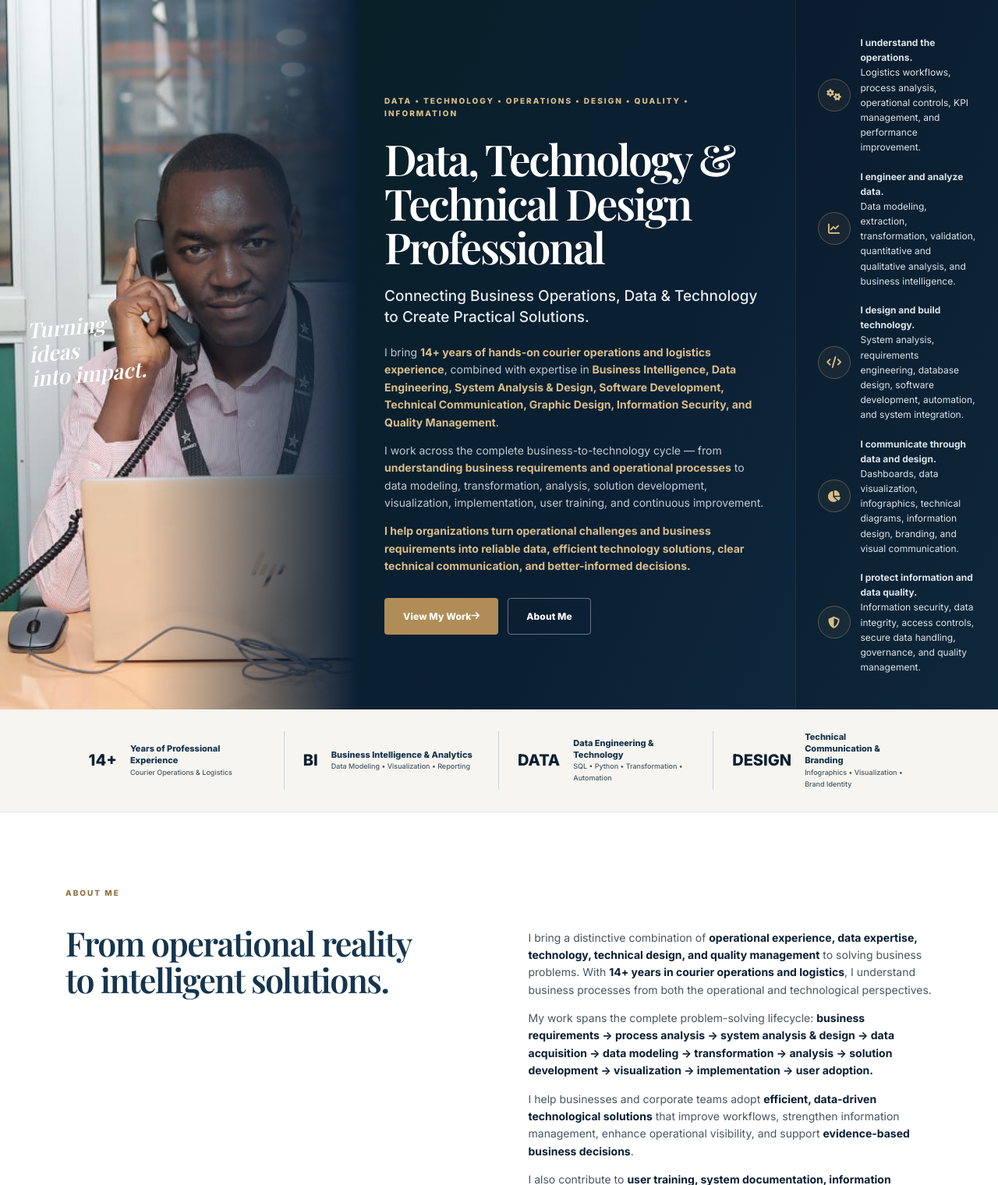
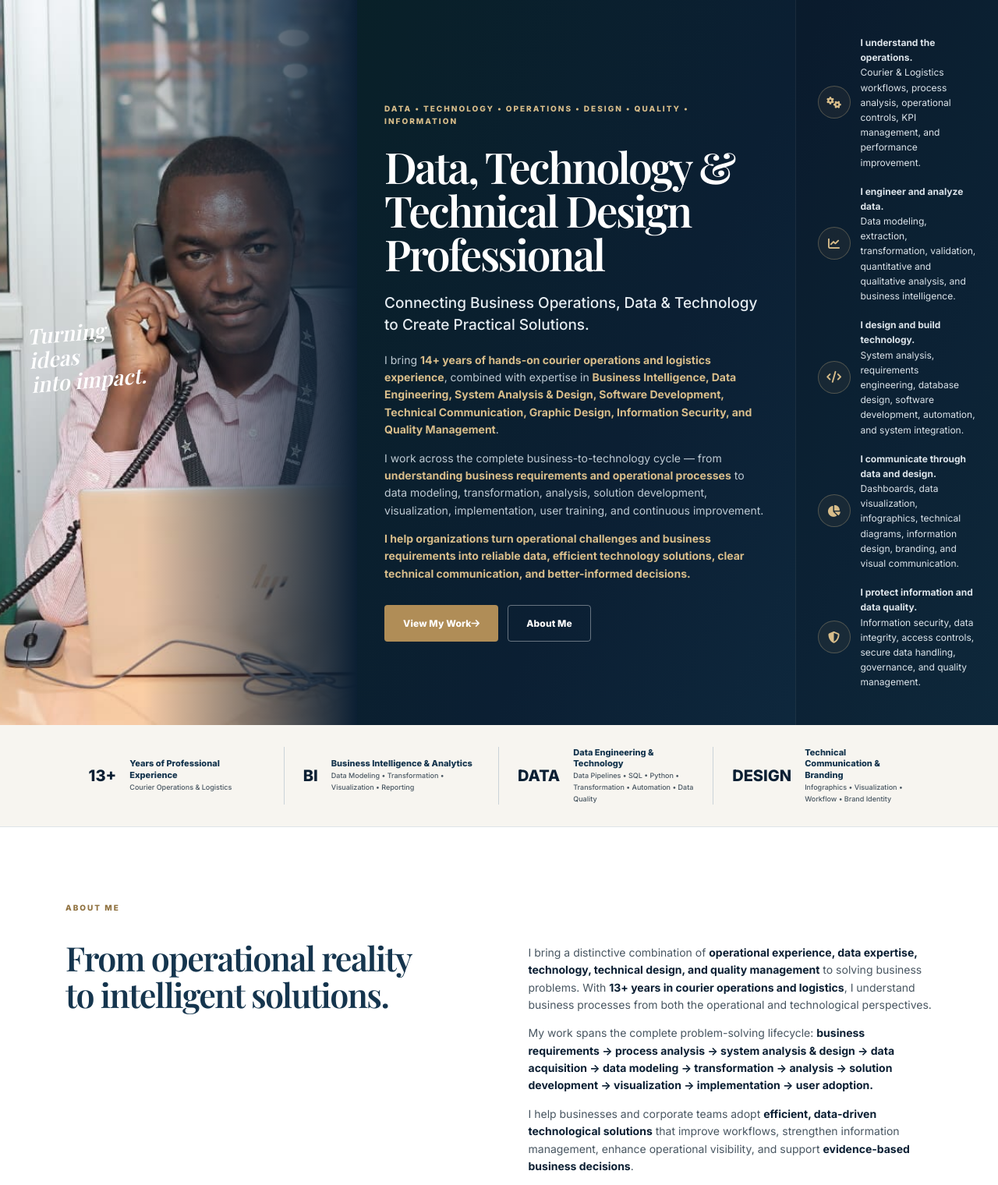
Before and after one commit to wambuajm/portfolio, a Django app: page / in a window 1280 px wide. Shown: the part 76-1596 px from the top of the page at 78% size. Run offline with Django 5.2, Linux system fonts and the light colour scheme; data comes from the database, SQL or seed files in the repository.

Commit message:
New profile updates

```diff
--- a/portfolio/templates/portfolio/home.html
+++ b/portfolio/templates/portfolio/home.html
@@ -101,7 +101,7 @@ James M. Wambua | Data, Technology, Operations & Technical Design Professional
             <i class="fa-solid fa-gears"></i>
             <span>
                 <strong>I understand the operations.</strong><br>
-                Logistics workflows, process analysis, operational controls,
+                Courier &amp; Logistics workflows, process analysis, operational controls,
                 KPI management, and performance improvement.
             </span>
         </div>
@@ -141,9 +141,7 @@ James M. Wambua | Data, Technology, Operations & Technical Design Professional
                 secure data handling, governance, and quality management.
             </span>
         </div>
-
     </div>
-
 </section>
 
 
@@ -154,7 +152,7 @@ James M. Wambua | Data, Technology, Operations & Technical Design Professional
 <section class="metrics">
 
     <div>
-        <strong>14+</strong>
+        <strong>13+</strong>
         <span>
             Years of Professional Experience<br>
             <small>
@@ -169,7 +167,7 @@ James M. Wambua | Data, Technology, Operations & Technical Design Professional
         <span>
             Business Intelligence &amp; Analytics<br>
             <small>
-                Data Modeling • Visualization • Reporting
+                Data Modeling • Transformation • Visualization • Reporting
             </small>
         </span>
     </div>
@@ -180,7 +178,7 @@ James M. Wambua | Data, Technology, Operations & Technical Design Professional
         <span>
             Data Engineering &amp; Technology<br>
             <small>
-                SQL • Python • Transformation • Automation
+               Data Pipelines • SQL • Python • Transformation • Automation • Data Quality
             </small>
         </span>
     </div>
@@ -191,11 +189,10 @@ James M. Wambua | Data, Technology, Operations & Technical Design Professional
         <span>
             Technical Communication &amp; Branding<br>
             <small>
-                Infographics • Visualization • Brand Identity
+                Infographics • Visualization • Workflow • Brand Identity
             </small>
         </span>
     </div>
-
 </section>
 
 
@@ -203,35 +200,24 @@ James M. Wambua | Data, Technology, Operations & Technical Design Professional
      ABOUT
      ========================================================= -->
 
-<section
-    class="section"
-    id="about"
->
-
+<section class="section" id="about">
     <div class="section-label">
         ABOUT ME
     </div>
-
-
     <div class="split">
-
         <div>
-
             <h2>
                 From operational reality<br>
                 to intelligent solutions.
             </h2>
-
         </div>
 
-
         <div>
-
             <p>
                 I bring a distinctive combination of
                 <strong>operational experience, data expertise, technology,
                 technical design, and quality management</strong> to solving
-                business problems. With <strong>14+ years in courier operations
+                business problems. With <strong>13+ years in courier operations
                 and logistics</strong>, I understand business processes from
                 both the operational and technological perspectives.
             </p>
@@ -263,18 +249,12 @@ James M. Wambua | Data, Technology, Operations & Technical Design Professional
                 but effectively adopted and used.
             </p>
 
-            <a
-                class="text-link"
-                href="#skills"
-            >
+            <a class="text-link" href="#skills">
                 Explore my capabilities
                 <i class="fa-solid fa-arrow-right"></i>
             </a>
-
         </div>
-
     </div>
-
 </section>
 
 
@@ -303,7 +283,6 @@ James M. Wambua | Data, Technology, Operations & Technical Design Professional
 
         </div>
 
-
         <a
             class="text-link"
             href="{% url 'portfolio:projects' %}"
@@ -316,13 +295,9 @@ James M. Wambua | Data, Technology, Operations & Technical Design Professional
 
 
     <div class="project-grid">
-
         {% for project in projects %}
-
         <article class="project-card">
-
             {% if project.image %}
-
                 <img
                     src="{{ project.image.url }}"
                     alt="{{ project.title }}"
@@ -331,15 +306,11 @@ James M. Wambua | Data, Technology, Operations & Technical Design Professional
             {% else %}
 
                 <div class="project-placeholder">
-
                     <i class="fa-solid fa-folder-open"></i>
-
                     <span>
                         {{ project.get_category_display }}
                     </span>
-
                 </div>
-
             {% endif %}
 
 
@@ -350,16 +321,8 @@ James M. Wambua | Data, Technology, Operations & Technical Design Professional
                 </span>
 
 
-                <h3>
-                    {{ project.title }}
-                </h3>
-
-
-                <p>
-                    {{ project.summary|truncatechars:130 }}
-                </p>
-
-
+                <h3>{{ project.title }}</h3>
+                <p>{{ project.summary|truncatechars:130 }}</p>
                 {% if project.tools %}
 
                 <small>
@@ -370,47 +333,30 @@ James M. Wambua | Data, Technology, Operations & Technical Design Professional
                 {% endif %}
 
 
-                <a
-                    href="{% url 'portfolio:project_detail' project.slug %}"
-                >
+                <a  href="{% url 'portfolio:project_detail' project.slug %}">
                     View Case Study
                     <i class="fa-solid fa-arrow-right"></i>
                 </a>
-
             </div>
-
         </article>
-
 
         {% empty %}
 
         <article class="empty-card">
-
             <i class="fa-solid fa-folder-plus"></i>
-
-            <h3>
-                Add Your Projects
-            </h3>
-
+            <h3>Add Your Projects</h3>
             <p>
                 Create projects from Django Admin and
                 they will automatically appear here.
             </p>
 
-            <a
-                class="text-link"
-                href="/admin/"
-            >
+            <a class="text-link"  href="/admin/" >
                 Open Django Admin
                 <i class="fa-solid fa-arrow-right"></i>
             </a>
-
         </article>
-
         {% endfor %}
-
     </div>
-
 </section>
 
 
@@ -436,18 +382,14 @@ James M. Wambua | Data, Technology, Operations & Technical Design Professional
         <p>
             A practical technical toolkit spanning data analytics,
             business intelligence, data engineering, databases,
-            software development, systems analysis, security,
-            quality, and technical design.
+            software development, systems analysis, system security,
+            data quality, and technical design.
         </p>
-
     </div>
 
-
     <div class="technical-skills-grid">
-
         <!-- DATA & BI -->
         <div class="technical-skill-card">
-
             <div class="skill-card-header">
 
                 <div class="skill-icon">
@@ -526,6 +468,7 @@ James M. Wambua | Data, Technology, Operations & Technical Design Professional
             <div class="skill-tags">
                 <span>SQL</span>
                 <span>MySQL</span>
+                <span>MongoDB</span>
                 <span>SQLite</span>
                 <span>Microsoft Access</span>
                 <span>Database Design</span>
@@ -556,7 +499,6 @@ James M. Wambua | Data, Technology, Operations & Technical Design Professional
             <div class="skill-tags">
                 <span>Python</span>
                 <span>Django</span>
-                <span>PHP</span>
                 <span>Node.js</span>
                 <span>JavaScript</span>
                 <span>HTML</span>
@@ -587,7 +529,7 @@ James M. Wambua | Data, Technology, Operations & Technical Design Professional
 
             <div class="skill-tags">
                 <span>Requirements Analysis</span>
-                <span>Requirements Engineering</span>
+                <span>Process Control</span>
                 <span>Process Mapping</span>
                 <span>System Analysis</span>
                 <span>System Design</span>
@@ -620,21 +562,20 @@ James M. Wambua | Data, Technology, Operations & Technical Design Professional
                 <span>Information Security</span>
                 <span>Data Integrity</span>
                 <span>Access Controls</span>
+                <span>Strategic Alignment</span>
+                <span>Risk Management</span>
                 <span>Secure Data Handling</span>
                 <span>Data Governance</span>
                 <span>Information Management</span>
                 <span>Confidentiality</span>
                 <span>Data Quality</span>
             </div>
-
         </div>
 
 
         <!-- QUALITY -->
         <div class="technical-skill-card">
-
             <div class="skill-card-header">
-
                 <div class="skill-icon">
                     <i class="fa-solid fa-award"></i>
                 </div>
@@ -650,8 +591,10 @@ James M. Wambua | Data, Technology, Operations & Technical Design Professional
                 <span>QMS</span>
                 <span>Internal Auditing</span>
                 <span>Process Controls</span>
+                <span>Quality Planning</span>
                 <span>Compliance</span>
                 <span>Corrective Action</span>
+                <span>Quality Control</span>
                 <span>Risk Awareness</span>
                 <span>Documentation</span>
                 <span>Continuous Improvement</span>
@@ -662,23 +605,19 @@ James M. Wambua | Data, Technology, Operations & Technical Design Professional
 
         <!-- DESIGN -->
         <div class="technical-skill-card">
-
             <div class="skill-card-header">
-
                 <div class="skill-icon">
                     <i class="fa-solid fa-pen-nib"></i>
                 </div>
-
                 <div>
                     <span>08</span>
                     <h3>Technical Design &amp; Media</h3>
                 </div>
-
             </div>
-
             <div class="skill-tags">
                 <span>Adobe Photoshop</span>
                 <span>Adobe Illustrator</span>
+                <span>Adobe InDesign</span>
                 <span>CorelDRAW</span>
                 <span>Affinity</span>
                 <span>Canva</span>
@@ -688,13 +627,11 @@ James M. Wambua | Data, Technology, Operations & Technical Design Professional
                 <span>Branding</span>
                 <span>Photography</span>
                 <span>Video Production</span>
-                <span>vMix</span>
+                <span>vMix Livestreaming</span>
             </div>
 
         </div>
-
     </div>
-
 </section>
 
 
@@ -707,11 +644,8 @@ James M. Wambua | Data, Technology, Operations & Technical Design Professional
     <div class="section-label">
         PROFESSIONAL SKILLS
     </div>
-
     <div class="professional-skills-layout">
-
         <div class="professional-skills-intro">
-
             <span class="professional-number">
                 09
             </span>
@@ -733,11 +667,8 @@ James M. Wambua | Data, Technology, Operations & Technical Design Professional
 
 
         <div class="professional-skills-grid">
-
             <div class="professional-skill-card">
-
                 <i class="fa-solid fa-truck-fast"></i>
-
                 <div>
                     <h3>
                         Logistics &amp; Operations Analytics
@@ -745,38 +676,30 @@ James M. Wambua | Data, Technology, Operations & Technical Design Professional
 
                     <p>
                         Courier operations, logistics processes, shipment
-                        analytics, allocation, delivery performance,
-                        SLA monitoring, POD performance, route analysis,
+                        dispatch processing, allocation, delivery performance,
+                        SLA monitoring, POD performance, route mapping &amp; planning,
                         productivity and operational KPIs.
                     </p>
                 </div>
-
             </div>
 
-
             <div class="professional-skill-card">
-
                 <i class="fa-solid fa-chart-line"></i>
 
                 <div>
                     <h3>
                         Business Intelligence &amp; Decision Support
                     </h3>
-
                     <p>
                         Translating operational and business data into
                         KPIs, management reports, dashboards, trends,
-                        performance insights and decision-support information.
+                        performance insights and data-driven decision-support information.
                     </p>
                 </div>
-
             </div>
 
-
             <div class="professional-skill-card">
-
                 <i class="fa-solid fa-diagram-project"></i>
-
                 <div>
                     <h3>
                         Business &amp; Process Analysis
@@ -785,18 +708,15 @@ James M. Wambua | Data, Technology, Operations & Technical Design Professional
                     <p>
                         Understanding business requirements, analysing
                         workflows, identifying process gaps, mapping
-                        processes and translating business needs into
+                        processes, process control and translating business needs into
                         practical solutions.
                     </p>
                 </div>
-
             </div>
 
 
             <div class="professional-skill-card">
-
                 <i class="fa-solid fa-laptop-code"></i>
-
                 <div>
                     <h3>
                         Technology Solution Development
@@ -808,7 +728,6 @@ James M. Wambua | Data, Technology, Operations & Technical Design Professional
                         technology-enabled operational improvements.
                     </p>
                 </div>
-
             </div>
 
 
@@ -833,9 +752,7 @@ James M. Wambua | Data, Technology, Operations & Technical Design Professional
 
 
             <div class="professional-skill-card">
-
                 <i class="fa-solid fa-clipboard-check"></i>
-
                 <div>
                     <h3>
                         Quality &amp; Process Improvement
@@ -909,7 +826,6 @@ James M. Wambua | Data, Technology, Operations & Technical Design Professional
     <div class="soft-skills-layout">
 
         <div class="soft-skills-intro">
-
             <span class="soft-skills-number">
                 10
             </span>
@@ -970,7 +886,7 @@ James M. Wambua | Data, Technology, Operations & Technical Design Professional
                     </h3>
 
                     <p>
-                        Identifying root causes, evaluating alternatives
+                        Identifying root causes, patterns, evaluating alternatives
                         and developing practical solutions aligned with
                         business requirements and operational realities.
                     </p>
@@ -982,19 +898,16 @@ James M. Wambua | Data, Technology, Operations & Technical Design Professional
             <!-- COMMUNICATION -->
 
             <div class="soft-skill-row">
-
                 <div class="soft-skill-icon">
                     <i class="fa-solid fa-comments"></i>
                 </div>
-
                 <div>
                     <h3>
                         Communication &amp; Presentation
                     </h3>
-
                     <p>
                         Translating technical, analytical and operational
-                        information into clear communication for technical,
+                        information into clear insightd and communication for technical,
                         operational and management audiences.
                     </p>
                 </div>
@@ -1087,11 +1000,8 @@ James M. Wambua | Data, Technology, Operations & Technical Design Professional
                 <span>Quality Awareness</span>
 
             </div>
-
         </div>
-
     </div>
-
 </section>
 
 
@@ -1099,17 +1009,13 @@ James M. Wambua | Data, Technology, Operations & Technical Design Professional
      PROFESSIONAL EXPERIENCE
      ========================================================= -->
 
-<section
-    class="section"
-    id="experience"
->
-
+<section class="section" id="experience">
     <div class="section-label">
         PROFESSIONAL EXPERIENCE
     </div>
 
     <h2>
-        14+ Years Connecting Operations,
+        13+ Years Connecting Operations,
         Data &amp; Technology
     </h2>
 
@@ -1122,7 +1028,7 @@ James M. Wambua | Data, Technology, Operations & Technical Design Professional
         <div>
 
             <span>
-                14+ YEARS
+                13+ YEARS
             </span>
 
             <h3>
@@ -1264,10 +1170,7 @@ James M. Wambua | Data, Technology, Operations & Technical Design Professional
 
 
     <div class="capability-grid">
-
-
         <div class="capability">
-
             <span>
                 <i class="fa-solid fa-magnifying-glass"></i>
             </span>
@@ -1283,17 +1186,11 @@ James M. Wambua | Data, Technology, Operations & Technical Design Professional
 
         </div>
 
-
         <div class="capability">
-
             <span>
                 <i class="fa-solid fa-diagram-project"></i>
             </span>
-
-            <h3>
-                Analyze &amp; Design
-            </h3>
-
+            <h3>Analyze &amp; Design</h3>
             <p>
                 Analyze processes and requirements, then design
                 appropriate systems, workflows, data structures,
@@ -1333,7 +1230,7 @@ James M. Wambua | Data, Technology, Operations & Technical Design Professional
 
             <p>
                 Apply quantitative and qualitative analysis to produce
-                meaningful KPIs, dashboards, visualizations, and insights.
+                meaningful KPIs, dashboards, visualizations, and insights which are key for decision making.
             </p>
 
         </div>
@@ -1414,11 +1311,8 @@ James M. Wambua | Data, Technology, Operations & Technical Design Professional
                 solutions that are <strong>practical, measurable, secure,
                 understandable, and aligned with business objectives</strong>.
             </p>
-
         </div>
-
     </div>
-
 </section>
 
 
@@ -1438,7 +1332,7 @@ James M. Wambua | Data, Technology, Operations & Technical Design Professional
         </div>
 
         <h2>
-            Turning information into insight.<br>
+            Turning data/information into insight.<br>
             Turning challenges into solutions.
         </h2>
 
@@ -1447,14 +1341,9 @@ James M. Wambua | Data, Technology, Operations & Technical Design Professional
             technology, systems, visualization, or operational improvement,
             let's discuss how it can be translated into a practical solution.
         </p>
-
     </div>
 
-
-    <a
-        class="btn btn-primary"
-        href="{% url 'portfolio:contact' %}"
-    >
+    <a class="btn btn-primary" href="{% url 'portfolio:contact' %}">
         Let's Talk
         <i class="fa-solid fa-arrow-right"></i>
     </a>
--- a/portfolio_project/settings.py
+++ b/portfolio_project/settings.py
@@ -9,7 +9,7 @@ BASE_DIR = Path(__file__).resolve().parent.parent
 
 SECRET_KEY = "change-this-in-production"
 
-DEBUG = True
+DEBUG = False
 
 ALLOWED_HOSTS = [
     "portfolio-xuoy.onrender.com",
```
Also changed, not shown: README.md.
